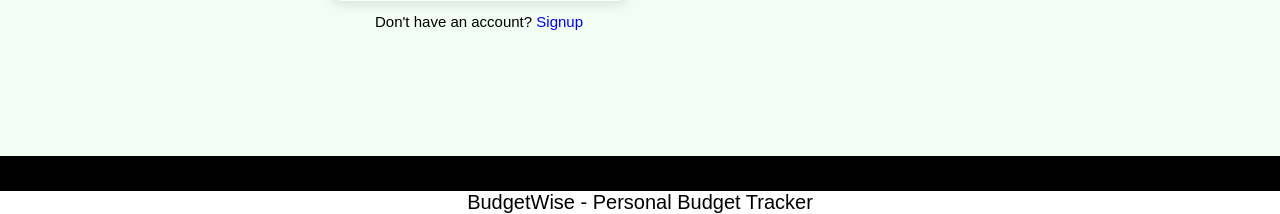
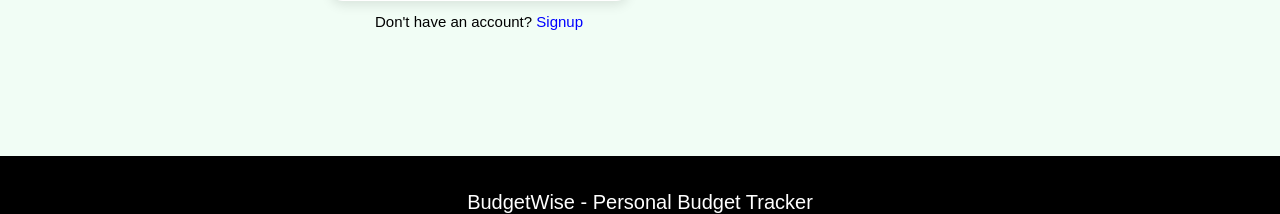
Before and after one commit to excellagun/cs476Project, a PHP site: page /login.html in a window 1280 px wide. Shown: the part 610-824 px from the top of the page. Run offline with PHP 8.4, Linux system fonts and the light colour scheme.

Commit message:
Update styles.css

```diff
--- a/styles.css
+++ b/styles.css
@@ -366,7 +366,7 @@ header {
     grid-row-end: 4;
 }
 .footer-text{
-    background-color: white;
+    color: white;
     margin-top: 35px;
     font-size: 20px;
 }
```
